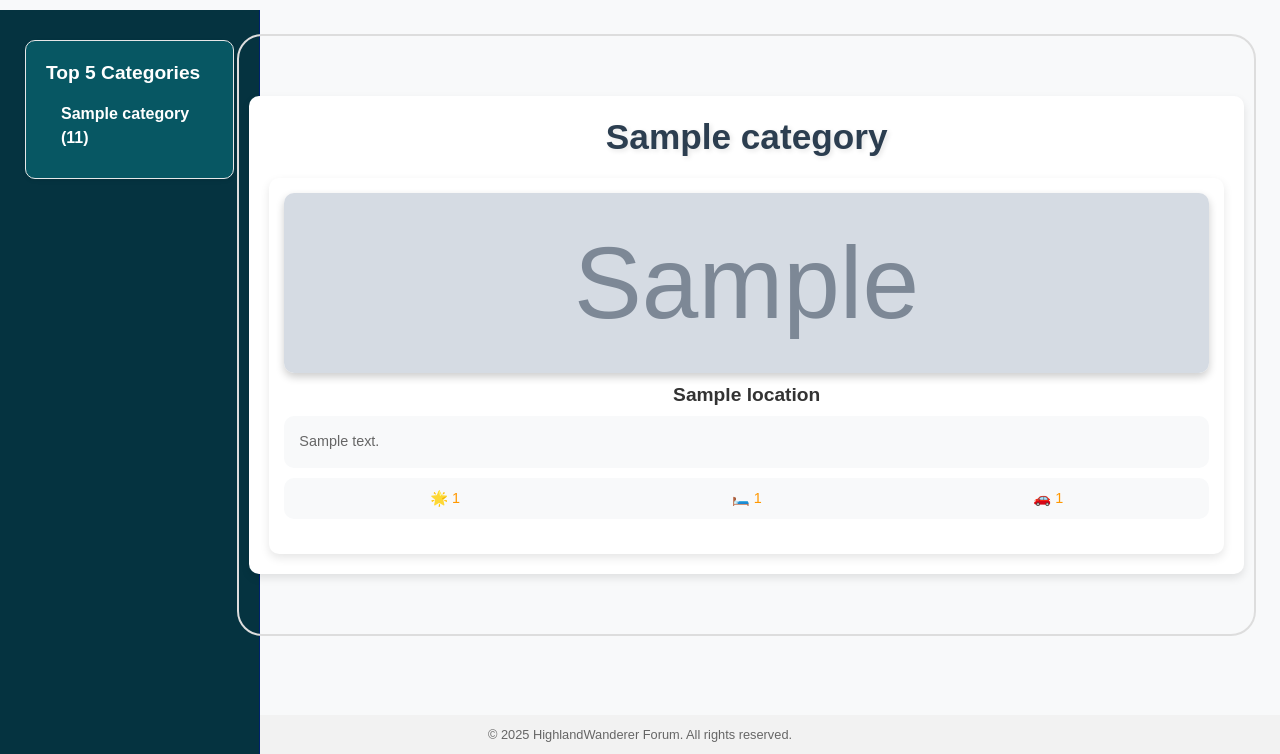
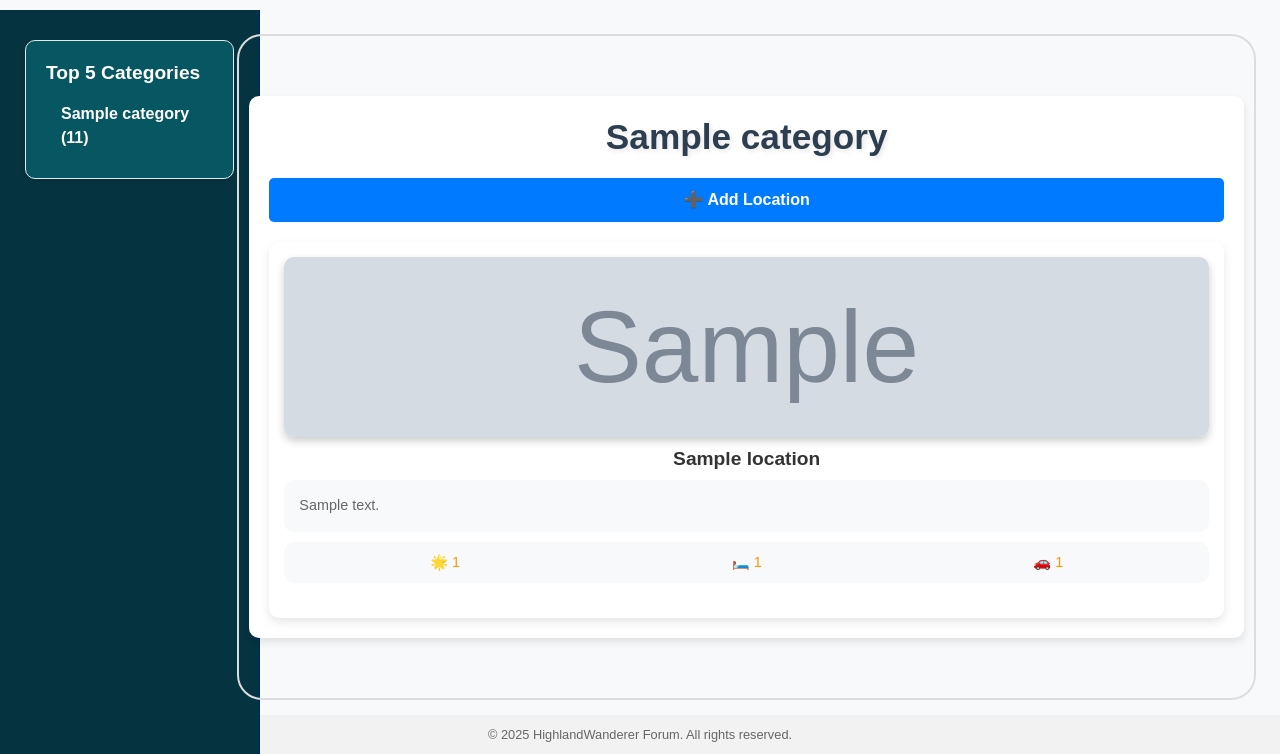
Before and after one commit to furrain/Group21, a Django app: a page that uses HighlandWanderer/templates/HighlandWanderer/category.html in a window 1280 px wide. Shown: the part 46-800 px from the top of the page. Run offline with Django 3.2, Linux system fonts and the light colour scheme; a user stored in the database is signed in; tables that the repository leaves empty hold one stand-in row (values such as "Sample post"); grey boxes marked "Sample" are stand-in pictures; some libraries are stand-ins or nearby versions.

Commit message:
'finalfinal'

```diff
--- a/Group21/settings.py
+++ b/Group21/settings.py
@@ -65,6 +65,7 @@ TEMPLATES = [
                 'django.template.context_processors.request',
                 'django.contrib.auth.context_processors.auth',
                 'django.contrib.messages.context_processors.messages',
+                'django.template.context_processors.media',
             ],
         },
     },
@@ -132,3 +133,7 @@ STATICFILES_DIRS = [
 
 MEDIA_URL = '/media/'
 MEDIA_ROOT = os.path.join(BASE_DIR, 'media')
+
+LOGIN_REDIRECT_URL = '/'
+
+LOGOUT_REDIRECT_URL = '/'
--- a/HighlandWanderer/forms.py
+++ b/HighlandWanderer/forms.py
@@ -54,7 +54,7 @@ class CategoryForm(forms.ModelForm):
         fields = ['name']
 
 
-# Form for adding a new Location (admin functionality).
+# Form for adding a new Location
 class LocationForm(forms.ModelForm):
     class Meta:
         model = Location
--- a/HighlandWanderer/templates/HighlandWanderer/category.html
+++ b/HighlandWanderer/templates/HighlandWanderer/category.html
@@ -6,7 +6,11 @@
 <div class="category-container">
     <!-- Category Title -->
     <h2 class="category-title">{{ category }}</h2>
-
+    {% if user.is_authenticated %}
+    <div class="add-location-container">
+        <a href="{% url 'add_location' %}" class="btn btn-primary">➕ Add Location</a>
+    </div>
+    {% endif %}
     <!-- Location Grid -->
     <div class="location-grid">
         {% for location in locations %}
--- a/HighlandWanderer/urls.py
+++ b/HighlandWanderer/urls.py
@@ -1,6 +1,8 @@
 from django.urls import path
 from . import views
 from django.contrib.auth import views as auth_views
+from django.conf import settings
+from django.conf.urls.static import static
 
 urlpatterns = [
     path('', views.home, name='home'),
@@ -10,8 +12,8 @@ urlpatterns = [
     path('register/', views.register, name='register'),
     path('profile/', views.profile, name='profile'),
     # Built-in authentication views.
-    path('login/', auth_views.LoginView.as_view(template_name='HighlandWanderer/login.html'), name='login'),
-    path('logout/', auth_views.LogoutView.as_view(next_page='home'), name='logout'),
+    path('login/', auth_views.LoginView.as_view(), name='login'),
+    path('logout/', auth_views.LogoutView.as_view(), name='logout'),
     # Admin functionalities.
     path('admin/add_category/', views.add_category, name='add_category'),
     path('admin/add_location/', views.add_location, name='add_location'),
--- a/HighlandWanderer/views.py
+++ b/HighlandWanderer/views.py
@@ -96,17 +96,19 @@ def add_category(request):
         form = CategoryForm()
     return render(request, 'HighlandWanderer/add_category.html', {'form': form})
 
-# New admin view: Add Location
-@staff_member_required
+# Add Location
+@login_required
 def add_location(request):
     if request.method == 'POST':
-        form = LocationForm(request.POST)
+        form = LocationForm(request.POST, request.FILES)
         if form.is_valid():
-            form.save()
+            location = form.save(commit=False)
+            location.save()
             messages.success(request, 'Location added successfully.')
-            return redirect('home')
+            return redirect('category', category_name=location.category.name)
     else:
         form = LocationForm()
+
     return render(request, 'HighlandWanderer/add_location.html', {'form': form})
 
 
--- a/static/HighlandWanderer/style.css
+++ b/static/HighlandWanderer/style.css
@@ -853,3 +853,24 @@ html, body {
     align-items: center;
   }
 }
+
+
+.add-location-container {
+    margin-bottom: 20px;
+}
+
+.add-location-container a {
+    display: inline-block;
+    padding: 10px 15px;
+    font-size: 16px;
+    font-weight: bold;
+    background-color: #007bff;
+    color: white;
+    border-radius: 5px;
+    text-decoration: none;
+    transition: background 0.3s ease-in-out;
+}
+
+.add-location-container a:hover {
+    background-color: #0056b3;
+}
```
Also changed, not shown: HighlandWanderer/templates/HighlandWanderer/add_location.html (+6 -4 lines), HighlandWanderer/templates/registration/login.html (added, +29 -0 lines), HighlandWanderer/templates/registration/register.html (added, +38 -0 lines), media/avatars/R.jpg (added).
